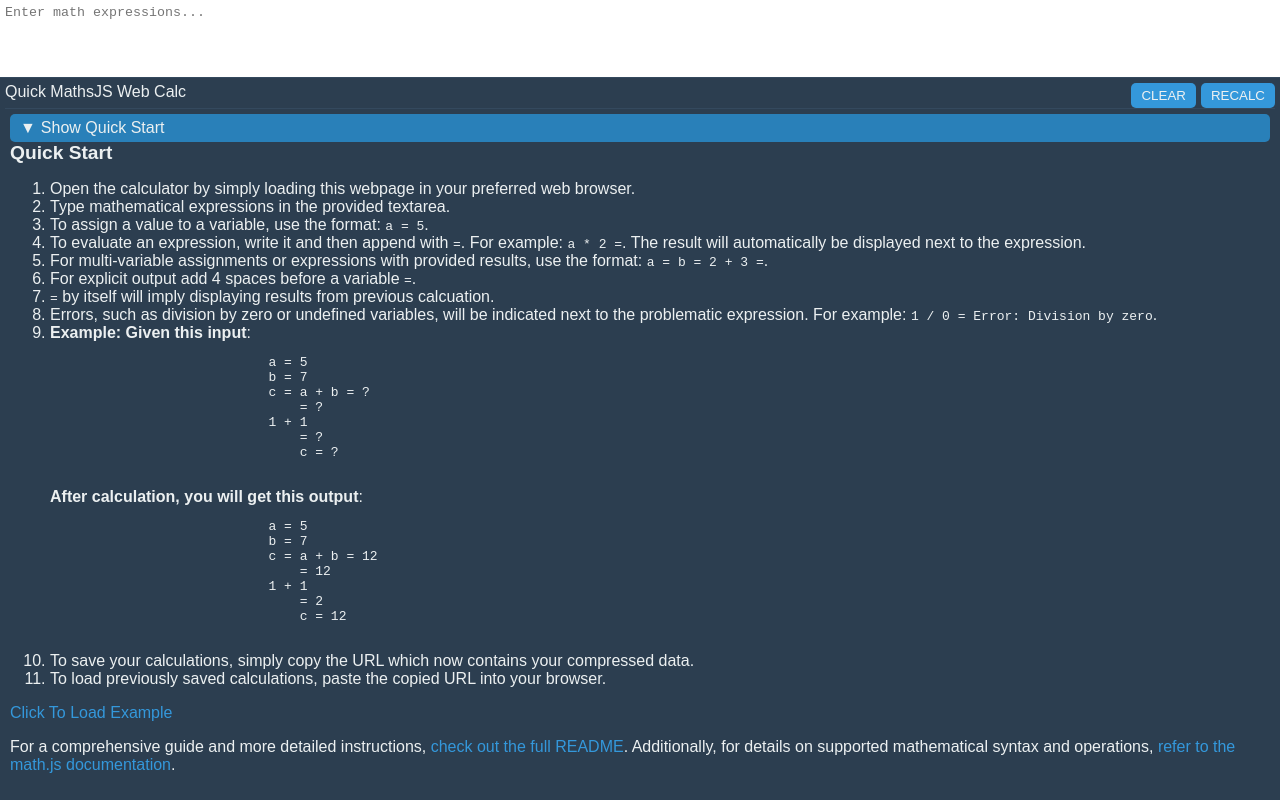
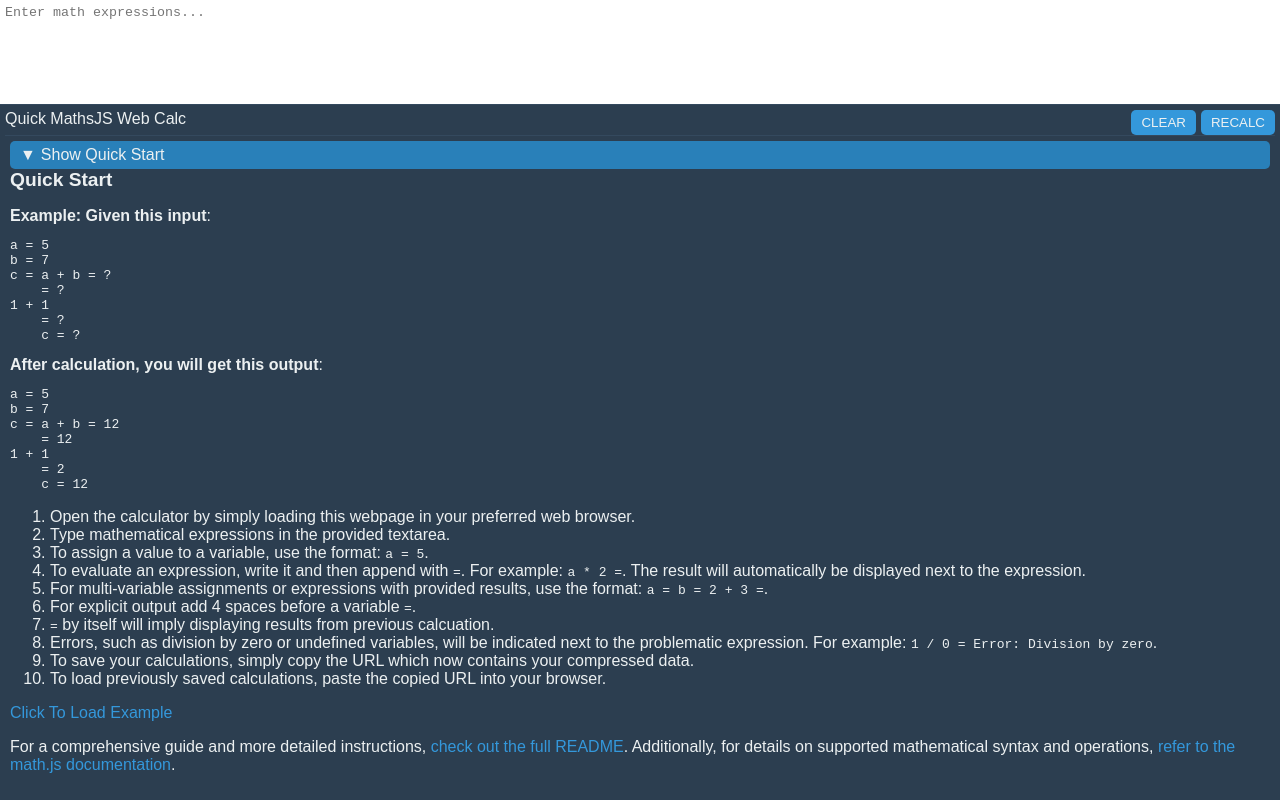
Before and after one commit to mofosyne/QuickMathJS, a website: page index.html in a window 1280 px wide. Both pictures are taken after a click on the heading "Show Quick Start". Drawn offline with nearby package versions, Linux system fonts and the light colour scheme.

Commit message:
readme update

```diff
--- a/index.html
+++ b/index.html
@@ -33,6 +33,24 @@
             <summary>Show Quick Start</summary>
             <div id="quickstartDetails">
                 <h2>Quick Start</h2>
+                <strong>Example: Given this input</strong>:
+                <pre>
+a = 5
+b = 7
+c = a + b = ?
+    = ?
+1 + 1
+    = ?
+    c = ?</pre>
+                <strong>After calculation, you will get this output</strong>:
+                <pre>
+a = 5
+b = 7
+c = a + b = 12
+    = 12
+1 + 1
+    = 2
+    c = 12</pre>
                 <ol>
                     <li>Open the calculator by simply loading this webpage in your preferred web browser.</li>
                     <li>Type mathematical expressions in the provided textarea.</li>
@@ -42,26 +60,6 @@
                     <li>For explicit output add 4 spaces before a variable <code>=</code>.</li>
                     <li><code>=</code> by itself will imply displaying results from previous calcuation.</li>
                     <li>Errors, such as division by zero or undefined variables, will be indicated next to the problematic expression. For example: <code>1 / 0 = Error: Division by zero</code>.</li>
-                    <li><strong>Example: Given this input</strong>:
-                        <pre>
-                            a = 5
-                            b = 7
-                            c = a + b = ?
-                                = ?
-                            1 + 1
-                                = ?
-                                c = ?
-                        </pre>
-                        <strong>After calculation, you will get this output</strong>:
-                        <pre>
-                            a = 5
-                            b = 7
-                            c = a + b = 12
-                                = 12
-                            1 + 1
-                                = 2
-                                c = 12
-                        </pre>
                     </li>
                     <li>To save your calculations, simply copy the URL which now contains your compressed data.</li>
                     <li>To load previously saved calculations, paste the copied URL into your browser.</li>
```
Also changed, not shown: readme.md.
